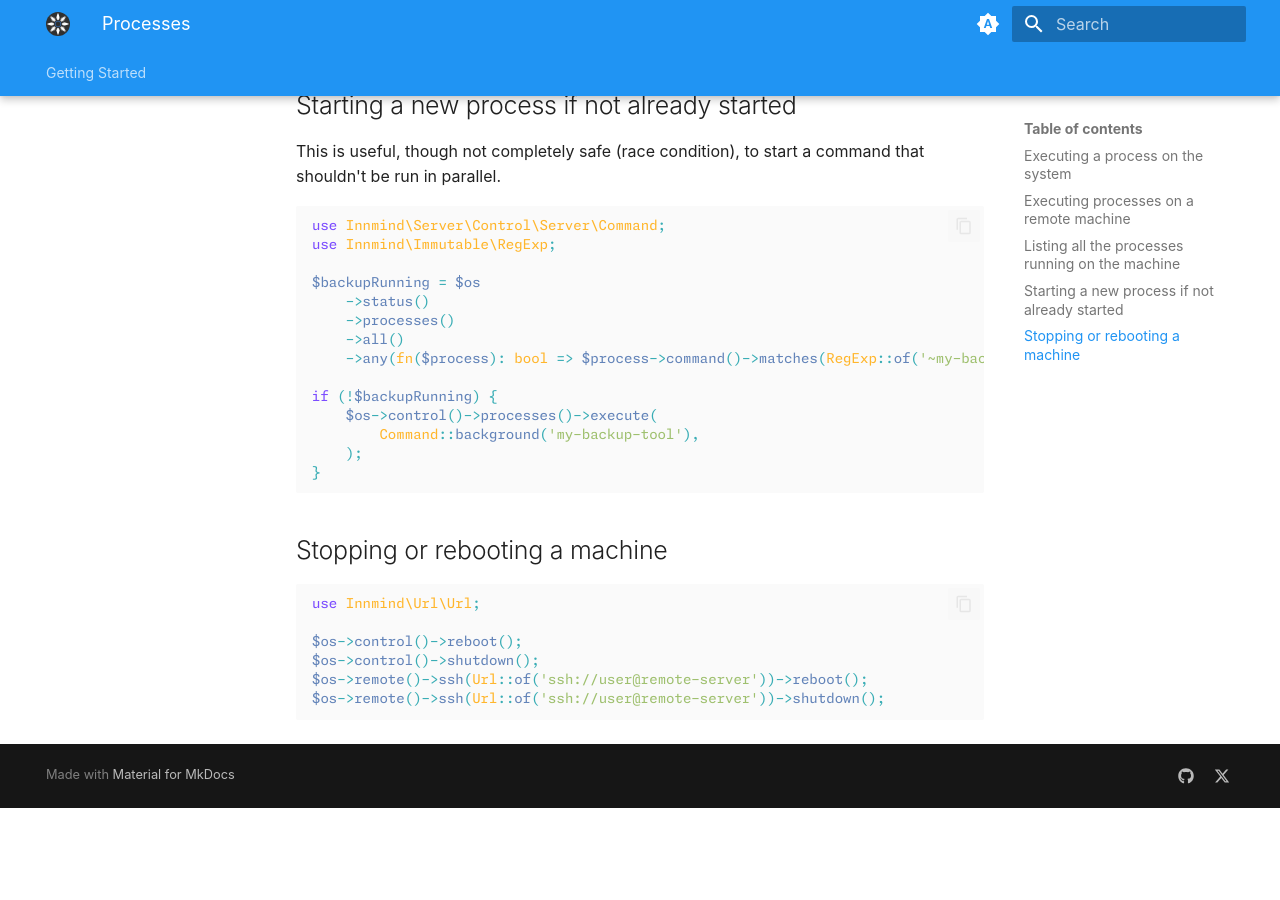
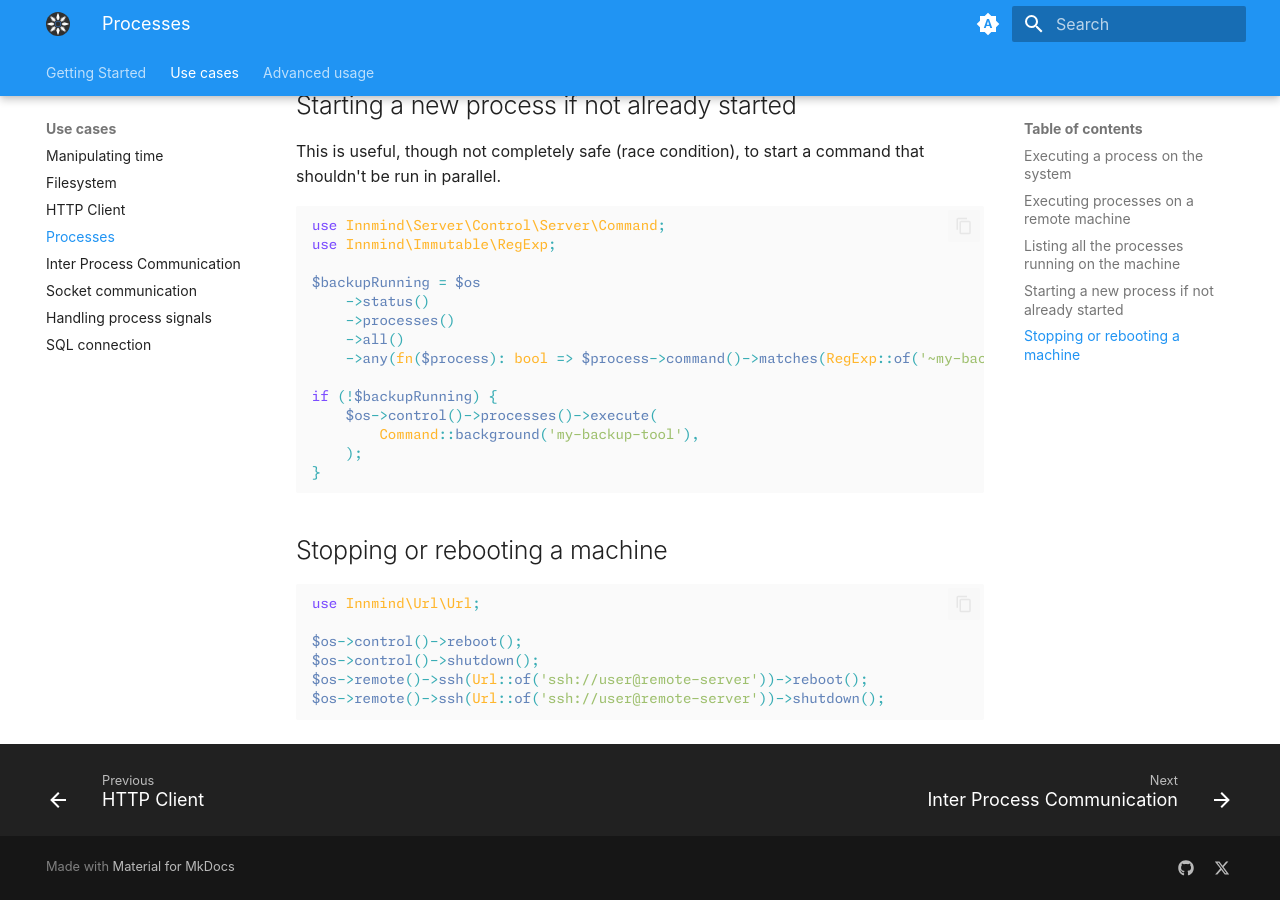
Before and after one commit to Innmind/OperatingSystem, an MkDocs documentation site: the page built from documentation/use_cases/processes.md, in a window 1280 px wide and 900 px high, scrolled down 1907 px. Built offline with MkDocs 1.6.1 and Material for MkDocs 9.7.7, drawn with Linux system fonts in a browser that asks for light colours; plug-ins that fetch from the network failed and are left out; before the commit the page ends 2715 px from its top, so only the background shows below that.

Commit message:
add navigation

```diff
--- a/mkdocs.yml
+++ b/mkdocs.yml
@@ -4,6 +4,18 @@ docs_dir: documentation
 
 nav:
   - Getting Started: index.md
+  - Use cases:
+    - Manipulating time: use_cases/time.md
+    - Filesystem: use_cases/filesystem.md
+    - HTTP Client: use_cases/http.md
+    - Processes: use_cases/processes.md
+    - Inter Process Communication: use_cases/ipc.md
+    - Socket communication: use_cases/socket.md
+    - Handling process signals: use_cases/signals.md
+    - SQL connection: use_cases/sql.md
+  - Advanced usage:
+    - Logging all operations: advanced/logging.md
+    - Extensions: advanced/extensions.md
 
 theme:
   name: material
```
